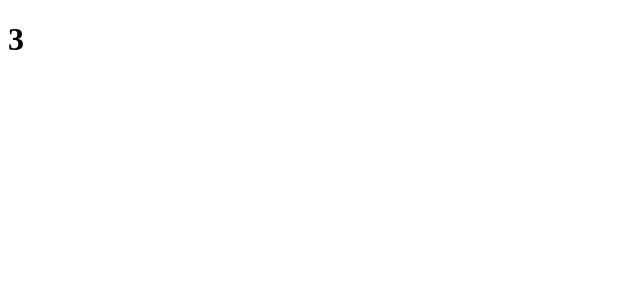
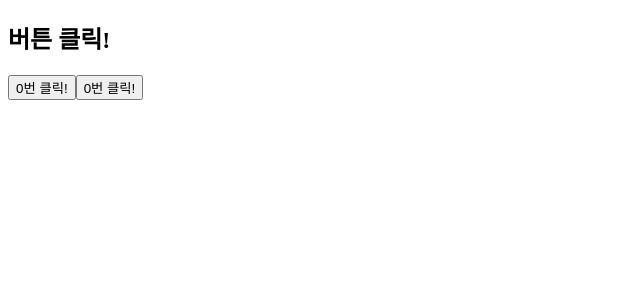
Before and after one commit to HyoChan1117/react-study, a React (Vite) app in the folder v01/: page / in a window 1280 px wide. Shown: the top 300 px of the page, without its empty margins (0-640 px from the left). Built offline with nearby package versions, Linux system fonts and the light colour scheme.

Commit message:
25.12.23. Update react study

```diff
--- a/v01/src/App.jsx
+++ b/v01/src/App.jsx
@@ -1,7 +1,7 @@
-import IfRender from './components/04-if-rendering';
+import EventHandler from "./components/06-event-handler";
 
 export default function MyApp() {
   return (
-    <IfRender />
-  )
+    <EventHandler />
+  );
 }
--- a/v01/src/components/04-if-rendering.jsx
+++ b/v01/src/components/04-if-rendering.jsx
@@ -1,6 +1,12 @@
 export default function IfRender() {
   let bar;
   const isFlag = true;
+
+  // if (isFlag) {
+  //   bar = 3
+  // } else {
+  //   bar = 2
+  // }
 
   isFlag ? bar = 3 : bar = 2;
 
--- /dev/null
+++ b/v01/src/components/06-event-handler.jsx
@@ -0,0 +1,25 @@
+import { useState } from 'react'
+
+export default function EventHandler() {
+  return (
+    <>
+      <h2>버튼 클릭!</h2>
+      <MyButton />
+      <MyButton />
+    </>
+  );
+}
+
+function MyButton() {
+  const [count, setCount] = useState(0);
+
+  function handleButton() {
+    setCount(count + 1);
+  }
+
+  return (
+    <button onClick={handleButton}>
+      {count}번 클릭!
+    </button>
+  );
+}
```
Also changed, not shown: v01/src/components/05-list-rendering.jsx (added, +17 -0 lines).
